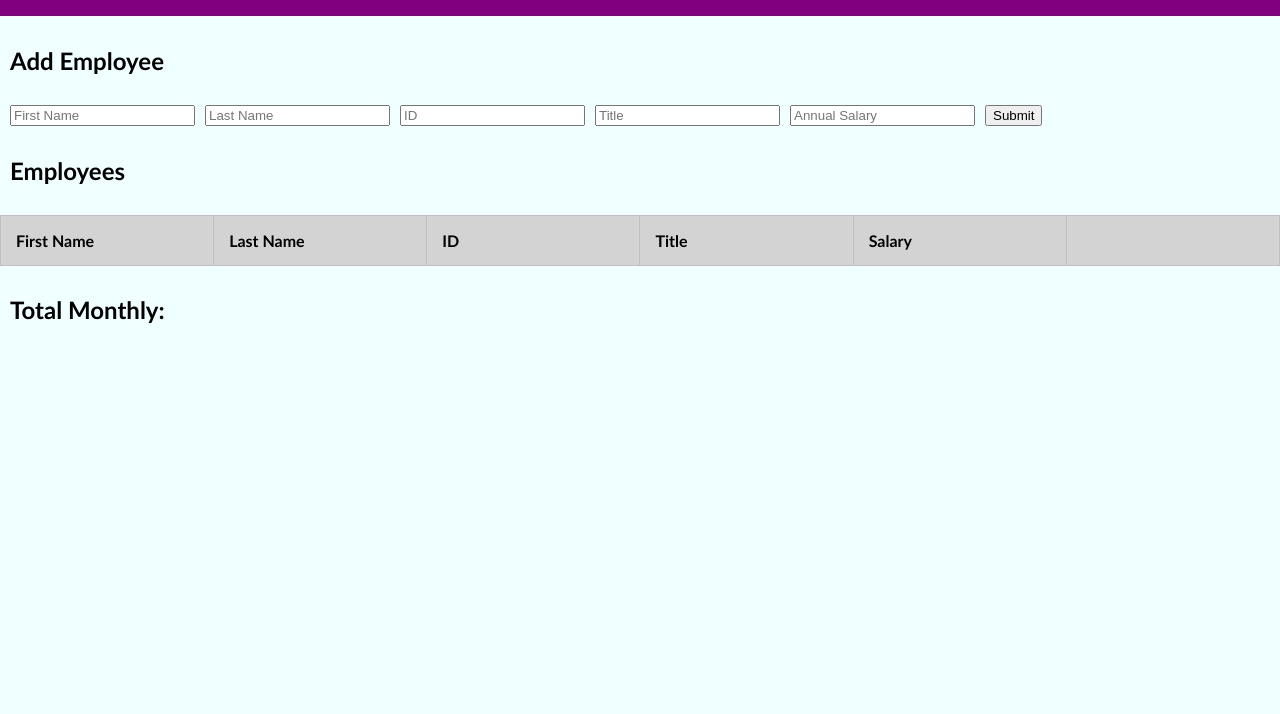
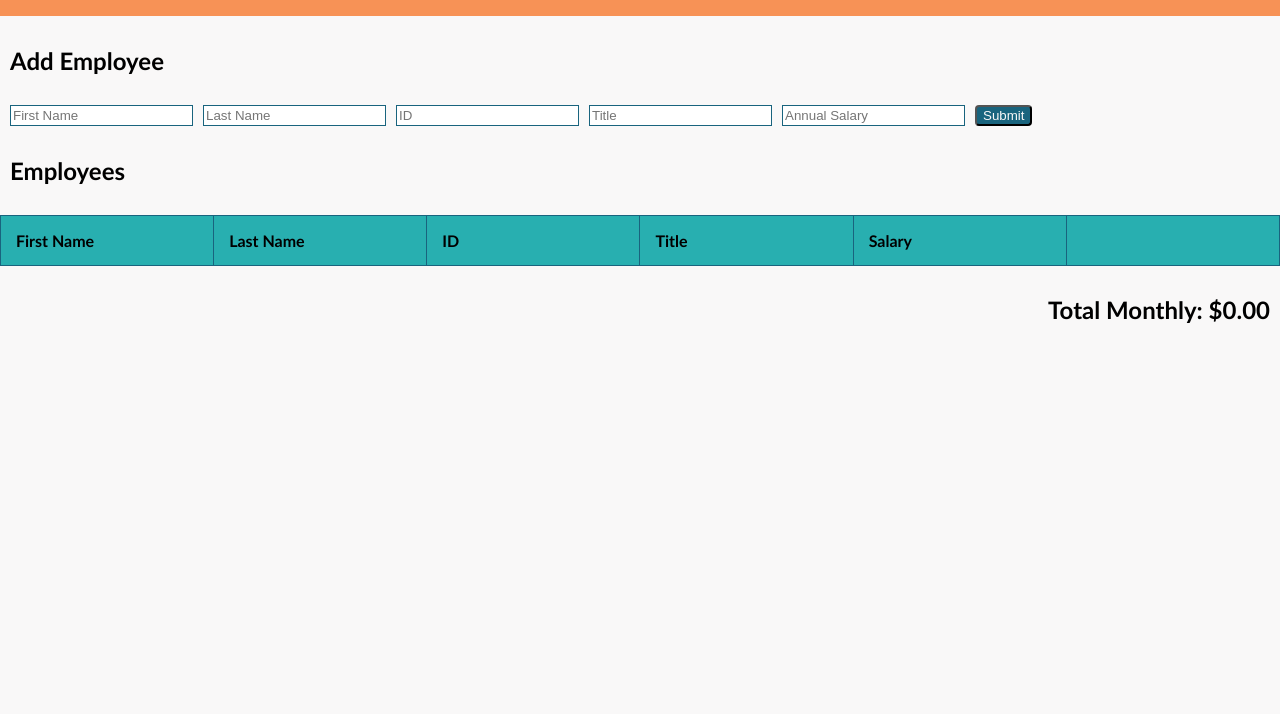
Before and after one commit to horn0208/weekend-jquery-salary-calculator, a plain HTML site: page index.html in a window 1280 px wide. Shown: the part 86-800 px from the top of the page. Drawn offline with Linux system fonts and the light colour scheme.

Commit message:
added alternating table background colors. Filled out README and added screenshot

```diff
--- a/index.html
+++ b/index.html
@@ -39,6 +39,6 @@
 
         </tbody>
     </table>
-    <h2>Total Monthly: <span id="totalMonthly"></span></h2>
+    <h2 id="total">Total Monthly: <span id="totalMonthly">$0.00</span></h2>
 </body>
 </html>
--- a/scripts/client.js
+++ b/scripts/client.js
@@ -46,8 +46,10 @@ function addToTable(){
             <td>${employees[i].last}</td>
             <td>${employees[i].id}</td>
             <td>${employees[i].title}</td>
-            <td>${employees[i].salary}</td>
+            <td>$${employees[i].salary}</td>
             <td><button class="deleteEmployeeButton" data-index="${i}">Delete</button></td></tr>`)
+        //make background color darker in odd-numbered rows of table body
+        $('#tbody tr:odd').css('background-color', '#19657e3a');
         //add salary to allSalaries
         allSalaries += Number(employees[i].salary);
     }
@@ -66,7 +68,7 @@ function displayCost(allSalaries){
     if (monthly > 20000) {
         el.css('background-color', 'red');
     } else {
-        el.css('background-color', 'white');
+        el.css('background-color', '#F9F8F8');
     }
 }
 
--- a/style.css
+++ b/style.css
@@ -2,13 +2,20 @@ body {
     margin: 0;
     min-height: 100vh;
     font-family: 'Gill Sans', 'Gill Sans MT', Calibri, 'Trebuchet MS', sans-serif;
-    background-color: azure;
+    background-color: #F9F8F8;
+    color: #000000;
 }
 
 header {
-    background-color: purple;
+    background-color: #F79256;
     padding: 10px;
     text-align: center;
+}
+
+button {
+    background-color: #19647E;
+    border-radius: 4px;
+    color: #F9F8F8;
 }
 
 h2 {
@@ -19,18 +26,18 @@ h2 {
     table-layout: fixed;
     width: 100%;
     border-collapse: collapse;
-    border: 1px solid rgb(195, 190, 195);
+    border: 1px solid #19647E;
     text-align: left;
 }
 
 thead {
-    background-color: lightgray;
+    background-color: #28AFB0;
 }
 
 th, td {
     padding: 15px;
     border-collapse: collapse;
-    border: 1px solid rgb(195, 190, 195);
+    border: 1px solid #19647E
 }
 
 #inputs {
@@ -40,3 +47,11 @@ th, td {
     flex-wrap: wrap;
     padding-left: 10px;
 }
+
+input {
+    border: 1px solid #19647E;
+}
+
+#total {
+    text-align: right;
+}
```
Also changed, not shown: screen-shot.png (added), 1 other file.
